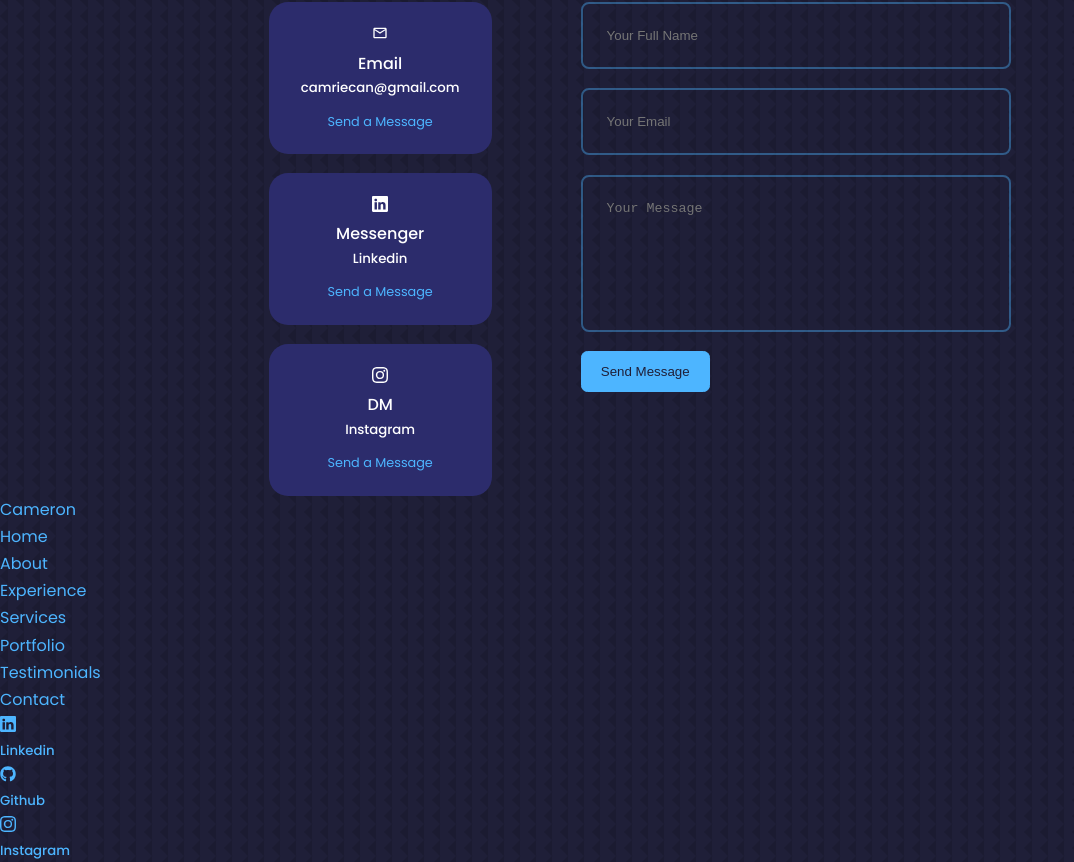
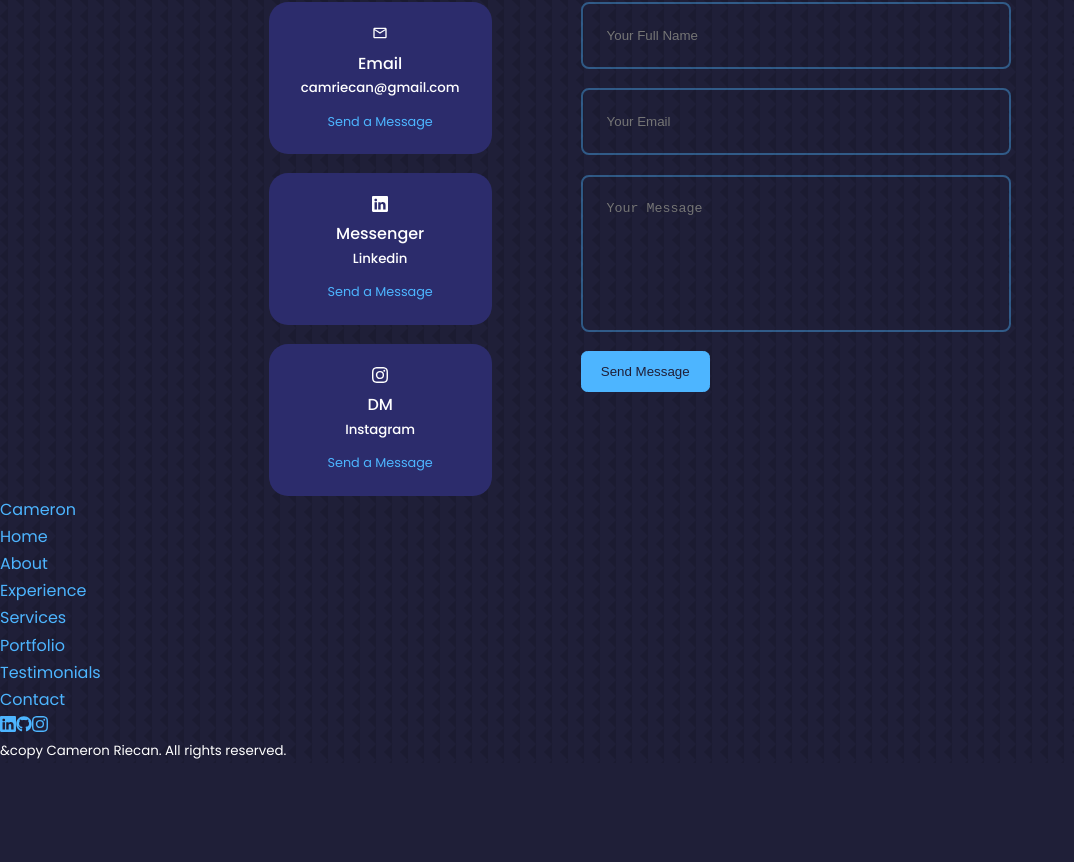
Before and after one commit to CameronRiecan/CameronRiecan.github.io, a React (Create React App) app: page / in a window 1280 px wide. Shown: the part 5272-6134 px from the top of the page, without its empty margins (0-1074 px from the left). After the commit the page ends 6035 px from the top, so only its background shows below. Built offline with nearby package versions, Linux system fonts and the light colour scheme.

Commit message:
remove content of social media logos and just keep the icons, add div with copyright language

```diff
--- a/src/components/footer/Footer.jsx
+++ b/src/components/footer/Footer.jsx
@@ -20,10 +20,13 @@ const Footer = () => {
       </ul>
 
       <div className='footer_socials'>
-        <a href='https://www.linkedin.com/in/cameron-riecan/' target='_blank'><BsLinkedin /><h5>Linkedin</h5></a>
-        <a href='https://github.com/CameronRiecan' target='_blank'><FaGithub /><h5>Github</h5></a>
-        <a href='https://www.instagram.com/cameronriecan/' target='_blank'><BsInstagram /><h5>Instagram</h5></a>
+        <a href='https://www.linkedin.com/in/cameron-riecan/' target='_blank'><BsLinkedin /></a>
+        <a href='https://github.com/CameronRiecan' target='_blank'><FaGithub /></a>
+        <a href='https://www.instagram.com/cameronriecan/' target='_blank'><BsInstagram /></a>
+      </div>
 
+      <div className="footer_copyright">
+        <small>&copy Cameron Riecan. All rights reserved.</small>
       </div>
     </footer>
   )
```
